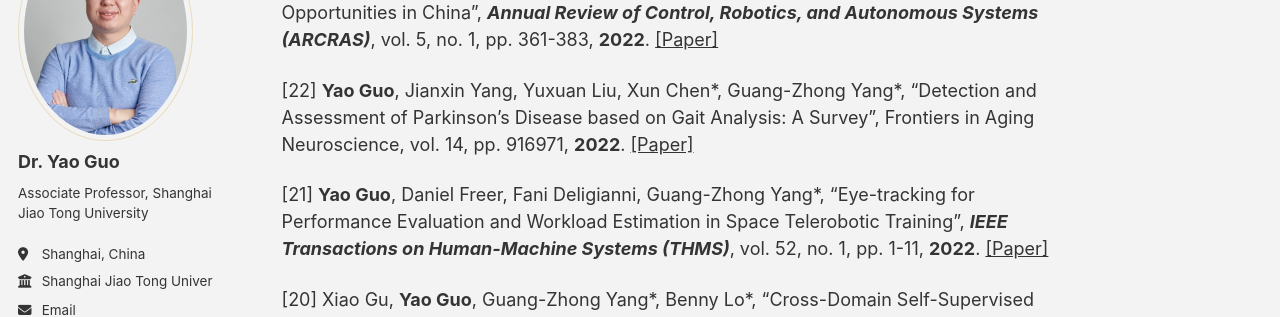
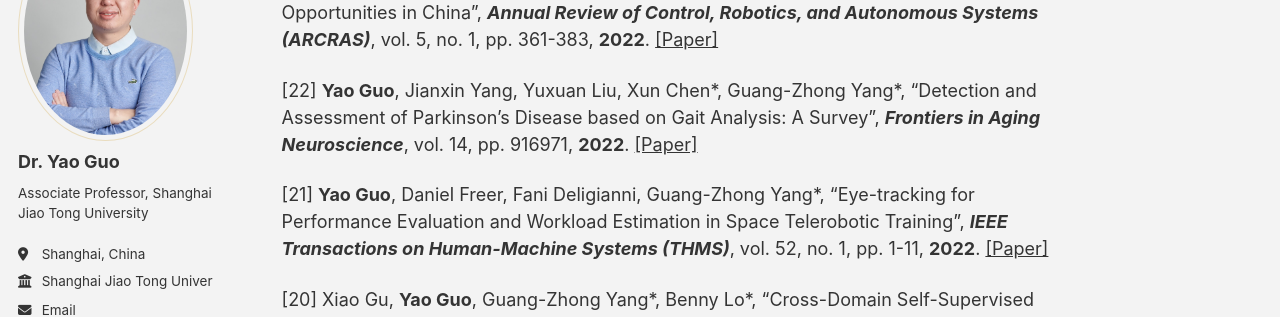
Before and after one commit to IMR-PCB/IMR-PCB.github.io, a Jekyll site: the page built from _pages/about.md, in a window 1280 px wide and 900 px high, scrolled down 6597 px. Shown: the part 180-497 px from the top of the window. Built offline with Jekyll 4.4.1, drawn with Linux system fonts in a browser that asks for light colours; some web fonts are replaced; a script bundle is joined from its source files by our own code; library files that are not in the unit come from our copies; some of the changed text lies outside the part shown.

Commit message:
Update about.md

```diff
--- a/_pages/about.md
+++ b/_pages/about.md
@@ -125,7 +125,7 @@
 
 [23] **Yao Guo**, Weidong Chen, Jie Zhao, Guang-Zhong Yang\*, "Medical Robotics: Opportunities in China", _**Annual Review of Control, Robotics, and Autonomous Systems (ARCRAS)**_, vol. 5, no. 1, pp. 361-383, **2022**. [\[Paper\]](https://www.annualreviews.org/content/journals/10.1146/annurev-control-061521-070251)
 
-[22] **Yao Guo**, Jianxin Yang, Yuxuan Liu, Xun Chen\*, Guang-Zhong Yang\*, "Detection and Assessment of Parkinson's Disease based on Gait Analysis: A Survey", Frontiers in Aging Neuroscience, vol. 14, pp. 916971, **2022**. [\[Paper\]](https://www.frontiersin.org/journals/aging-neuroscience/articles/10.3389/fnagi.2022.916971)
+[22] **Yao Guo**, Jianxin Yang, Yuxuan Liu, Xun Chen\*, Guang-Zhong Yang\*, "Detection and Assessment of Parkinson's Disease based on Gait Analysis: A Survey", _**Frontiers in Aging Neuroscience**_, vol. 14, pp. 916971, **2022**. [\[Paper\]](https://www.frontiersin.org/journals/aging-neuroscience/articles/10.3389/fnagi.2022.916971)
 
 [21] **Yao Guo**, Daniel Freer, Fani Deligianni, Guang-Zhong Yang\*, "Eye-tracking for Performance Evaluation and Workload Estimation in Space Telerobotic Training", _**IEEE Transactions on Human-Machine Systems (THMS)**_, vol. 52, no. 1, pp. 1-11, **2022**. [\[Paper\]](https://ieeexplore.ieee.org/document/9536018)
 
@@ -155,7 +155,7 @@
 
 [10] **Yao Guo**, Fani Deligianni, Xiao Gu, Guang-Zhong Yang\*, "3D Canonical Pose Estimation and Abnormal Gait Recognition with a Single RGB-D Camera", _**IEEE Robotics and Automation Letters (RA-L)**_, vol. 4, no. 4, pp. 3617-3624, **2019**. [\[Paper\]](https://ieeexplore.ieee.org/abstract/document/8968016)
 
-[9] Ya-Yen Tsai, **Yao Guo**, Guang-Zhong Yang\*, "Unsupervised Task Segmentation Approach for Bimanual Surgical Tasks using Spatiotemporal and Variance Properties", _**IEEE/RSJ International Conference on Intelligent Robots and Systems (IROS)**_, Macau, China, **2019**, pp. 7940-7946. [\[Paper\]]
+[9] Ya-Yen Tsai, **Yao Guo**, Guang-Zhong Yang\*, "Unsupervised Task Segmentation Approach for Bimanual Surgical Tasks using Spatiotemporal and Variance Properties", _**IEEE/RSJ International Conference on Intelligent Robots and Systems (IROS)**_, Macau, China, **2019**, pp. 7940-7946. [\[Paper\]](https://ieeexplore.ieee.org/abstract/document/8968016/)
 
 [8] Dandan Zhang, **Yao Guo**, Junhong Chen, Jindong Liu, Guang-Zhong Yang\*, "A Handheld Master Controller for Robot-Assisted Microsurgery", _**IEEE/RSJ International Conference on Intelligent Robots and Systems (IROS)**_, Macau, China, **2019**, pp. 394-400. [\[Paper\]](https://ieeexplore.ieee.org/abstract/document/8967774/)
 
@@ -165,9 +165,9 @@
 
 [5] **Yao Guo**, You-Fu Li\*, Zhanpeng Shao, "On multi-scale self-similarities description for effective 3D/6D motion trajectory recognition", _**IEEE Transactions on Industrial Informatics (TII)**_, vol. 13, no. 6, pp. 3017-3026, **2017**. [\[Paper\]](https://doi.org/10.1109/TII.2017.2751072)
 
-[4] **Yao Guo**, You-Fu Li\*, Zhanpeng Shao, "MSM-HOG: A flexible trajectory descriptor for rigid body motion recognition", _**IEEE/RSJ International Conference on Intelligent Robots and Systems (IROS)**_, Vancouver, Canada, pp. 4298-4303, **2017**. [\[Paper\]](https://ieeexplore.ieee.org/abstract/document/8206293/)
+[4] **Yao Guo**, You-Fu Li\*, Zhanpeng Shao, "MSM-HOG: A flexible trajectory descriptor for rigid body motion recognition", _**IEEE/RSJ International Conference on Intelligent Robots and Systems (IROS)**_, Vancouver, Canada, **2017**, pp. 4298-4303. [\[Paper\]](https://ieeexplore.ieee.org/abstract/document/8206293/)
 
-[3] **Yao Guo**, You-Fu Li\*, Zhanpeng Shao, "DSRF: A Flexible Descriptor for Effective Rigid Body Motion Trajectory Recognition", _**IEEE International Conference on Mechatronics and Automation (ICMA)**_, Harbin, China, pp. 1673-1678, **2016**. [\[Paper\]](https://ieeexplore.ieee.org/abstract/document/7558815/) (<span style="color:red">Best Conference Paper Award</span>)
+[3] **Yao Guo**, You-Fu Li\*, Zhanpeng Shao, "DSRF: A Flexible Descriptor for Effective Rigid Body Motion Trajectory Recognition", _**IEEE International Conference on Mechatronics and Automation (ICMA)**_, Harbin, China, **2016**, pp. 1673-1678. [\[Paper\]](https://ieeexplore.ieee.org/abstract/document/7558815/) (<span style="color:red">Best Conference Paper Award</span>)
 
 [2] **Yao Guo**, Kaide Huang, Nanyong Jiang, Xuemei Guo, Guoli Wang\*, "An Exponential-Rayleigh model for RSS-based device-free localization and tracking", _**IEEE Transactions on Mobile Computing (TMC)**_, vol. 14, no. 3, pp. 484-494, **2015**. [\[Paper\]](https://ieeexplore.ieee.org/document/6825897/)
 
```
